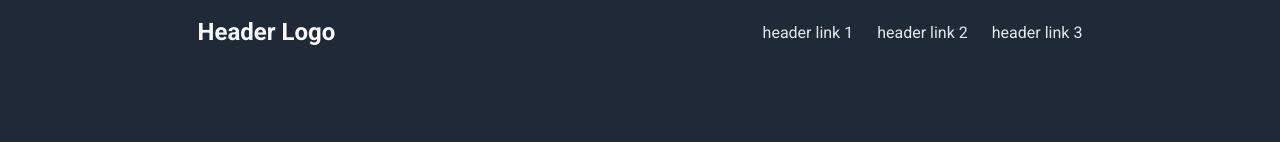
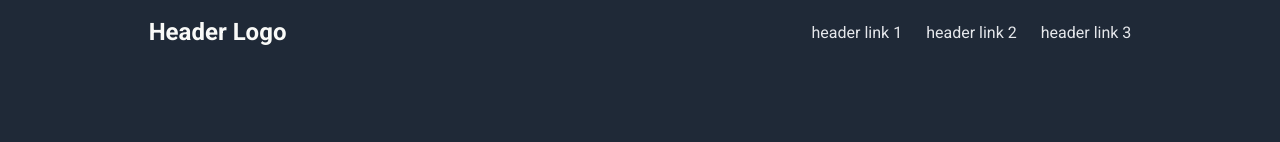
Before and after one commit to jaded-it/BreachLanding, a plain HTML site: page index.html in a window 1280 px wide. Shown: the top 142 px of the page. Drawn offline with Linux system fonts and the light colour scheme.

Commit message:
Added flex wrapping and max width for header

```diff
--- a/css/style.css
+++ b/css/style.css
@@ -14,7 +14,7 @@ body {
     font-family: 'Roboto', sans-serif;
 }
 
-.content, .header, .footer {
+.content, .header, .header .container, .footer {
     width: 100%;
 
     display: flex;
@@ -28,9 +28,14 @@ body {
     padding: 2cm 0;
 }
 
-.header {
+.content {
+    flex-wrap: wrap;
+}
+
+.header .container {
+    max-width: 26cm;
     height: 64px;
-    justify-content: space-around;
+    justify-content: space-between;
 }
 
 ul {
@@ -69,7 +74,6 @@ ul {
 }
 
 .call-to-action {
-    /* height: 50px; */
     width: 18cm;
 
     display: flex;
--- a/index.html
+++ b/index.html
@@ -9,12 +9,14 @@
     <body>
         <!-- Header -->
         <div class="header">
+            <div class="container">
                 <div class="logo">Header Logo</div>
                 <ul class="nav">
                     <li><a href="google.com">header link 1</a></li>
                     <li><a href="">header link 2</a></li>
                     <li><a href="">header link 3</a></li>
                 </ul>
+            </div>
         </div>
 
         <!-- Content - Intro -->
```
Lines whose indentation alone changed are shown as unchanged.
